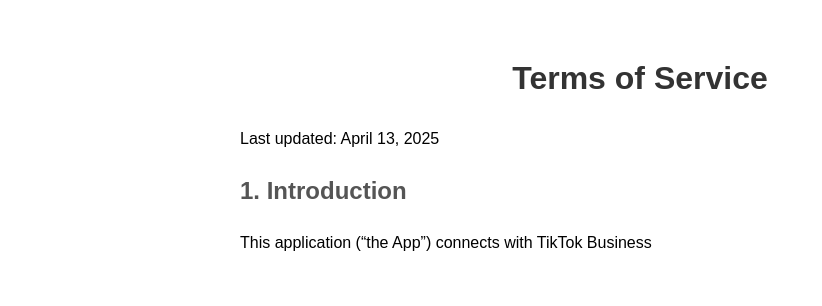
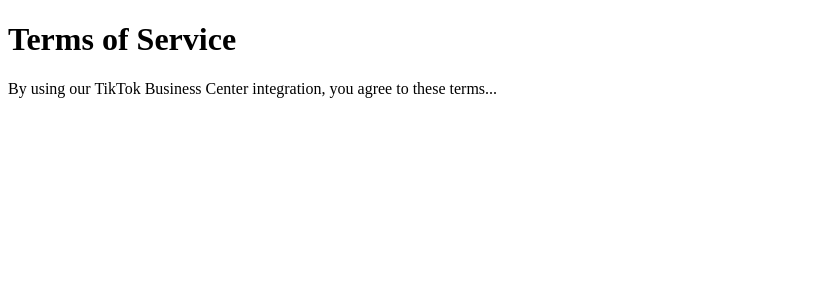
Before and after one commit to reemashraf/TiktokData, a plain HTML site: page terms.html in a window 1280 px wide. Shown: the whole page, without its empty margins (0-822 px from the left). Drawn offline with Linux system fonts and the light colour scheme.

Commit message:
Update terms.html

```diff
--- a/terms.html
+++ b/terms.html
@@ -1,29 +1,13 @@
 <!DOCTYPE html>
 <html lang="en">
 <head>
-  <meta charset="UTF-8" />
-  <meta name="viewport" content="width=device-width, initial-scale=1.0"/>
+  <meta charset="UTF-8">
+  <meta name="description" content="Terms of Service for TikTok API Integration App.">
+  <meta name="viewport" content="width=device-width, initial-scale=1.0">
   <title>Terms of Service</title>
-  <style>
-    body {
-      font-family: sans-serif;
-      max-width: 800px;
-      margin: auto;
-      padding: 2rem;
-      line-height: 1.6;
-    }
-    h1 {
-      text-align: center;
-      color: #333;
-    }
-    h2 {
-      color: #555;
-    }
-  </style>
 </head>
 <body>
   <h1>Terms of Service</h1>
-  <p>Last updated: April 13, 2025</p>
-
-  <h2>1. Introduction</h2>
-  <p>This application (“the App”) connects with TikTok Business
+  <p>By using our TikTok Business Center integration, you agree to these terms...</p>
+</body>
+</html>
```
